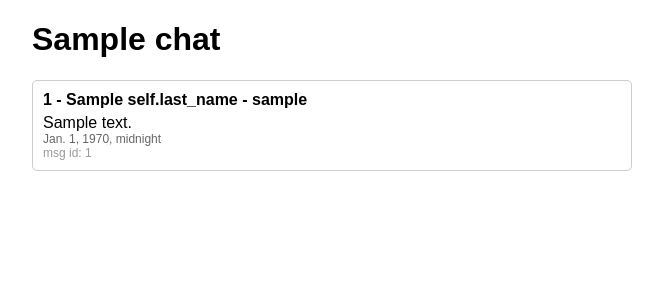
After one commit to kooshkya/DonaldDraperBot, a Django app: page /web_client/chats/1/ in a window 1280 px wide. The commit adds this page. Shown: the top 300 px of the page, without its empty margins (308-971 px from the left). Run offline with Django 4.2, Linux system fonts and the light colour scheme; tables that the repository leaves empty hold one stand-in row (values such as "Sample post").

Commit message:
Add ability to see messages on web platform

```diff
--- a/DonDraperAPI/settings.py
+++ b/DonDraperAPI/settings.py
@@ -127,4 +127,4 @@ DEFAULT_AUTO_FIELD = 'django.db.models.BigAutoField'
 
 API_TOKEN = token.TOKEN
 API_DOMAIN = "https://api.telegram.org"
-FILES_DIRECTORY = "downloaded_files"
+FILES_DIRECTORY = "DonDraperAPI/static/images"
--- a/DonDraperAPI/urls.py
+++ b/DonDraperAPI/urls.py
@@ -19,5 +19,5 @@ from django.urls import path, include
 
 urlpatterns = [
     path('admin/', admin.site.urls),
-    path('', include("WebClient.urls")),
+    path('web_client/', include("WebClient.urls")),
 ]
--- /dev/null
+++ b/WebClient/static/WebClient/chat_style.css
@@ -0,0 +1,59 @@
+body {
+    font-family: Arial, sans-serif;
+    margin: 20px;
+}
+
+.chat {
+    max-width: 600px;
+    margin: 0 auto;
+}
+
+.message {
+    border: 1px solid #ccc;
+    border-radius: 5px;
+    margin-bottom: 10px;
+    padding: 10px;
+}
+
+.img,
+image {
+    width: 100px;
+    height: 100px;
+    object-fit: cover;
+}
+
+.sender {
+    font-weight: bold;
+}
+
+.text {
+    margin-top: 5px;
+}
+
+.date {
+    font-size: 12px;
+    color: #666;
+}
+
+.message-id {
+    font-size: 12px;
+    color: #999;
+}
+
+.image-container {
+    max-width: 200px;
+    /* Set the maximum width of the image container */
+    max-height: 200px;
+    /* Set the maximum height of the image container */
+    overflow: hidden;
+    /* Hide any image exceeding the container size */
+    margin-bottom: 5px;
+    /* Add some space below the image */
+}
+
+.message-image {
+    width: 100%;
+    /* Force the image to fill the image container */
+    height: auto;
+    /* Maintain aspect ratio */
+}
--- /dev/null
+++ b/WebClient/templates/WebClient/Chat.html
@@ -0,0 +1,34 @@
+{% load static %}
+
+<!DOCTYPE html>
+<html>
+<head>
+    <title>Chat Page</title>
+    <link rel="stylesheet" href="{% static 'WebClient/chat_style.css' %}">
+</head>
+<body>
+    <div class="chat">
+        <h1>{{ chat.get_title }}</h1>
+        {% for message in chat.get_ordered_messages %}
+
+        <div class="message">
+            <div class="sender">{{ message.get_sender }}</div>
+            {% if message.text %}
+            <div class="text">{{ message.text }}</div>
+            {% endif %}
+            {% if message.sticker %}
+            sticker
+            <div class="image-container">
+                <img class="message-image" src="{{ message.sticker.get_file_url }}" alt="{{ message.sticker.file_id }}">
+            </div>
+            {% endif %}
+            <div class="date">{{ message.get_formatted_date }}</div>
+            <div class="message-id">msg id: {{ message.message_id }}</div>
+        </div>
+
+        {% endfor %}
+
+        <!-- Add more messages as needed -->
+    </div>
+</body>
+</html>
--- a/WebClient/templates/WebClient/ChatList.html
+++ b/WebClient/templates/WebClient/ChatList.html
@@ -9,7 +9,7 @@
   <h1>Chat List</h1>
   <ul class="chat-list">
     {% for chat in object_list %}
-        <li><a href="#">
+        <li><a href="{% url 'WebClient:chat_detail' chat.id %}">
             {{ chat.id }} - {{ chat.type }} - {{ chat.get_title }}
         </a></li>
     {% endfor %}
--- a/WebClient/urls.py
+++ b/WebClient/urls.py
@@ -1,6 +1,21 @@
-from django.urls import path
+from django.urls import path, register_converter
 from WebClient import views
 
+app_name = "WebClient"
+
+class SignedIntConverter:
+    regex = "-?[0-9]+"
+
+    def to_python(self, value):
+        return int(value)
+
+    def to_url(self, value):
+        return str(value)
+
+register_converter(SignedIntConverter, "signed_int")
+
+
 urlpatterns = [
-    path("", views.ChatListView.as_view())
+    path("", views.ChatListView.as_view(), name="chat_list"),
+    path("chats/<signed_int:chat_id>/", views.ChatView.as_view(), name="chat_detail"),
 ]
--- a/WebClient/views.py
+++ b/WebClient/views.py
@@ -1,8 +1,16 @@
+from typing import Any, Dict
 from django.shortcuts import render
-from django.views.generic import ListView
+from django.views.generic import ListView, DetailView
 from inputAPI import models
 
 # Create your views here.
 class ChatListView(ListView):
     model = models.Chat
     template_name = "WebClient/ChatList.html"
+
+
+class ChatView(DetailView):
+    model = models.Chat
+    template_name = "WebClient/Chat.html"
+    pk_url_kwarg = "chat_id"
+    context_object_name = "chat"
--- a/inputAPI/models.py
+++ b/inputAPI/models.py
@@ -1,6 +1,7 @@
 from django.db import models
 import datetime
 from inputAPI.Utils.telegram_api_client import TelegramAPIClient
+import abc
 
 LONG_LENGTH = 200
 SMALL_LENGTH = 50
@@ -10,7 +11,17 @@ chat_types = (("private", "private"),
             ("supergroup", "supergroup"),
             ("channel", "channel"))
 
-class Sticker(models.Model):
+class Downloadable():
+    def get_file_path(self, renew=False):
+        t = TelegramAPIClient()
+        return t.download_file(self.file_id, renew)
+
+    def get_file_url(self):
+        t = TelegramAPIClient()
+        return t.get_download_link(self.file_id)
+
+
+class Sticker(models.Model, Downloadable):
     file_id = models.CharField(max_length=LONG_LENGTH, primary_key=True)
     file_unique_id = models.CharField(max_length=LONG_LENGTH)
     sticker_type = models.CharField(max_length=SMALL_LENGTH)
@@ -18,11 +29,6 @@ class Sticker(models.Model):
     height = models.IntegerField()
     is_animated = models.BooleanField()
     is_video = models.BooleanField()
-
-    def get_file_path(self, renew=False):
-        t = TelegramAPIClient()
-        return t.download_file(self.file_id, renew)
-
 
 
 class Chat(models.Model):
@@ -41,6 +47,9 @@ class Chat(models.Model):
             return f"{self.first_name}" + (f" {self.last_name}" if self.last_name else "")
         return None
 
+    def get_ordered_messages(self):
+        return self.messages.order_by("date").all()
+
 class TelegramUser(models.Model):
     id = models.BigIntegerField(primary_key=True)
     is_bot = models.BooleanField()
@@ -48,25 +57,13 @@ class TelegramUser(models.Model):
     last_name = models.CharField(max_length=LONG_LENGTH, null=True)
     username = models.CharField(max_length=LONG_LENGTH, null=True)
 
-    @classmethod
-    def create_or_update_user(cls, data: dict):
-        assert "id" in data
-        query = cls.objects.filter(pk=data.get("id"))
-        if not query.exists:
-            return cls.objects.create(**data)
-        else:
-            instance = query.first()
-            for field in data:
-                if hasattr(instance, field):
-                    setattr(instance, field, data.get(field))
-            instance.save()
-            return instance
-
+    def get_title(self):
+        return f"{self.id} - {self.first_name}{f' self.last_name' if self.last_name else ''}{f' - {self.username}' if self.username else ''}"
 
 
 class Message(models.Model):
     message_id = models.IntegerField()
-    chat = models.ForeignKey(Chat, on_delete=models.DO_NOTHING)
+    chat = models.ForeignKey(Chat, on_delete=models.DO_NOTHING, related_name="messages")
     message_thread_id = models.IntegerField(null=True)
     date = models.PositiveBigIntegerField()
     from_user = models.ForeignKey(TelegramUser, verbose_name="from",
@@ -84,19 +81,13 @@ class Message(models.Model):
     def get_formatted_date(self):
         return datetime.datetime.fromtimestamp(self.date)
 
-    @classmethod
-    def create_or_update_message(cls, data: dict):
-        assert "message_id" in data
-        query = cls.objects.filter(pk=data.get("message_id"))
-        if not query.exists():
-            return cls.objects.create(**data)
+    def get_sender(self):
+        if self.from_user:
+            return self.from_user.get_title()
+        elif self.sender_chat:
+            return self.sender_chat.get_title()
         else:
-            instance = query.first()
-            for field in data:
-                if hasattr(instance, field):
-                    setattr(instance, field, data.get(field))
-            instance.save()
-            return instance
+            return "Sender Unknown"
 
 
 class Update(models.Model):
```
Also changed, not shown: inputAPI/Utils/telegram_api_client.py (+5 -4 lines).
